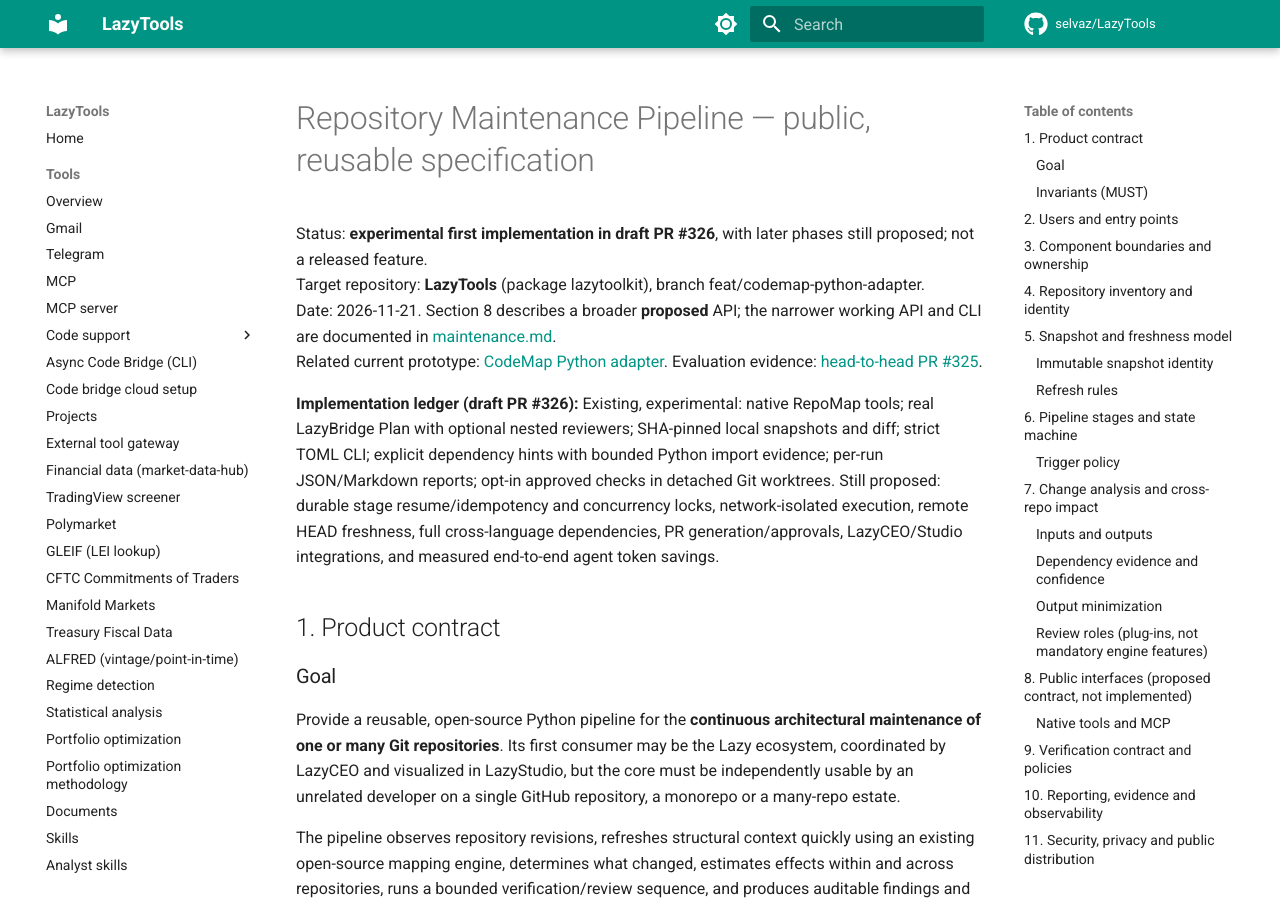
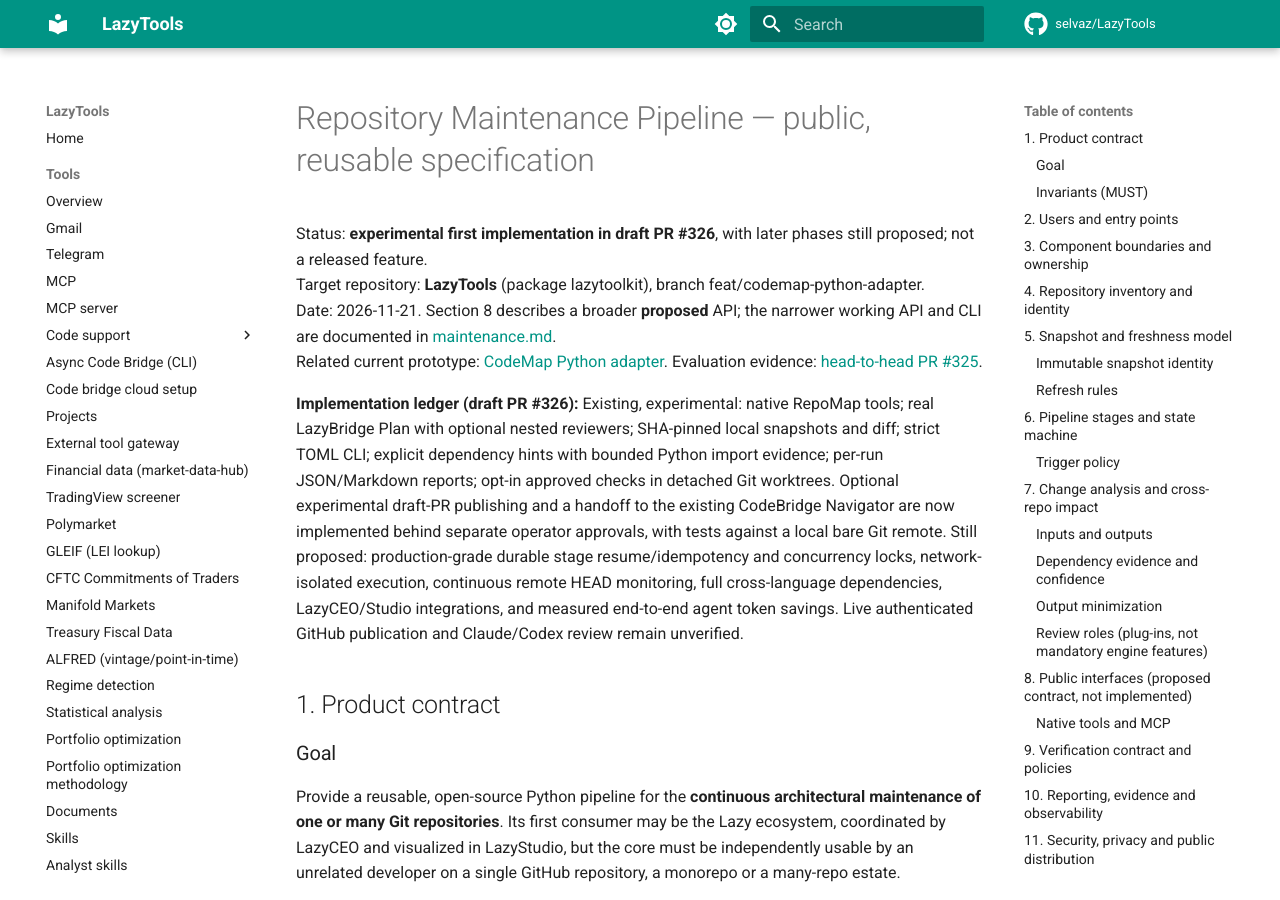
Before and after one commit to selvaz/LazyTools, an MkDocs documentation site: the page built from docs/repo-maintenance-pipeline-spec.md, in a window 1280 px wide and 900 px high. Built offline with MkDocs 1.6.1 and Material for MkDocs 9.7.7, drawn with Linux system fonts in a browser that asks for light colours; comment, search, counter and statistics services are not loaded.

Commit message:
docs(maintenance): distinguish implemented draft handoff from unverified live integration

```diff
--- a/docs/repo-maintenance-pipeline-spec.md
+++ b/docs/repo-maintenance-pipeline-spec.md
@@ -5,7 +5,7 @@ Target repository: **LazyTools** (package lazytoolkit), branch feat/codemap-pyth
 Date: 2026-11-21. Section 8 describes a broader **proposed** API; the narrower working API and CLI are documented in [maintenance.md](maintenance.md).
 Related current prototype: [CodeMap Python adapter](codemap.md). Evaluation evidence: [head-to-head PR #325](https://github.com/selvaz/LazyTools/pull/325).
 
-**Implementation ledger (draft PR #326):** Existing, experimental: native RepoMap tools; real LazyBridge Plan with optional nested reviewers; SHA-pinned local snapshots and diff; strict TOML CLI; explicit dependency hints with bounded Python import evidence; per-run JSON/Markdown reports; opt-in approved checks in detached Git worktrees. Still proposed: durable stage resume/idempotency and concurrency locks, network-isolated execution, remote HEAD freshness, full cross-language dependencies, PR generation/approvals, LazyCEO/Studio integrations, and measured end-to-end agent token savings.
+**Implementation ledger (draft PR #326):** Existing, experimental: native RepoMap tools; real LazyBridge Plan with optional nested reviewers; SHA-pinned local snapshots and diff; strict TOML CLI; explicit dependency hints with bounded Python import evidence; per-run JSON/Markdown reports; opt-in approved checks in detached Git worktrees. Optional experimental draft-PR publishing and a handoff to the existing CodeBridge Navigator are now implemented behind separate operator approvals, with tests against a local bare Git remote. Still proposed: production-grade durable stage resume/idempotency and concurrency locks, network-isolated execution, continuous remote HEAD monitoring, full cross-language dependencies, LazyCEO/Studio integrations, and measured end-to-end agent token savings. Live authenticated GitHub publication and Claude/Codex review remain unverified.
 
 ## 1. Product contract
 
```
